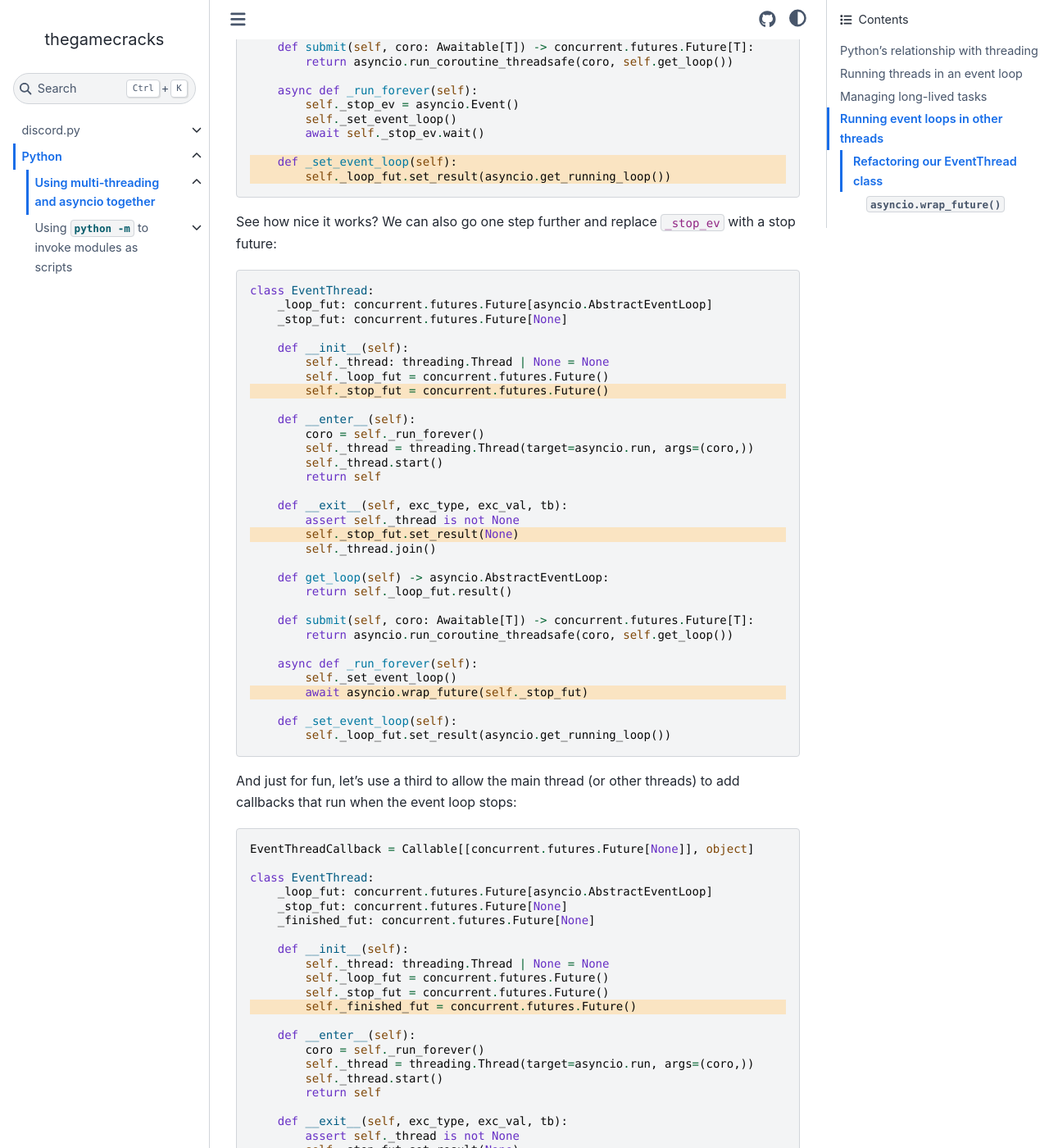
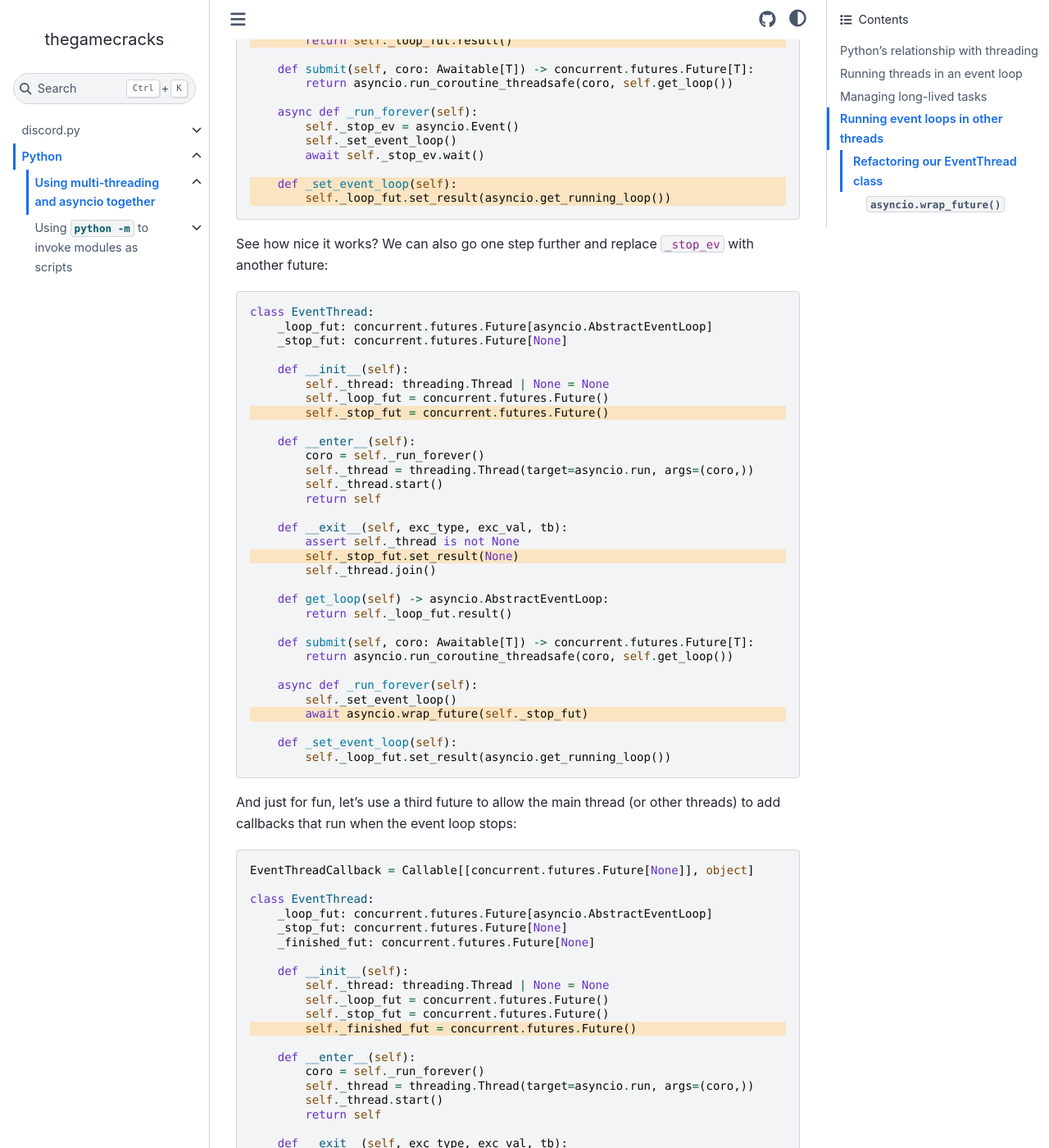
Before and after one commit to thegamecracks/thegamecracks.github.io, a Sphinx documentation site: the page built from docs/python/asyncio_threading.rst, in a window 1280 px wide and 1400 px high, scrolled down 19344 px. Shown: the whole window at 82% size. Built offline with Sphinx 7.4.7 and the Sphinx Book theme 1.1.4, drawn with Linux system fonts in a browser that asks for light colours; some of the changed text lies outside the part shown.

Commit message:
refactor: some wording in asyncio threading

```diff
--- a/docs/python/asyncio_threading.rst
+++ b/docs/python/asyncio_threading.rst
@@ -1118,7 +1119,7 @@ Let's replace our ``_event`` and ``_loop`` attributes with a single
             self._loop_fut.set_result(asyncio.get_running_loop())
 
 See how nice it works? We can also go one step further and replace ``_stop_ev``
-with a stop future:
+with another future:
 
 .. code-block:: python
     :emphasize-lines: 8, 18, 29
@@ -1156,8 +1157,8 @@ with a stop future:
         def _set_event_loop(self):
             self._loop_fut.set_result(asyncio.get_running_loop())
 
-And just for fun, let's use a third to allow the main thread (or other threads)
-to add callbacks that run when the event loop stops:
+And just for fun, let's use a third future to allow the main thread
+(or other threads) to add callbacks that run when the event loop stops:
 
 .. code-block:: python
     :emphasize-lines: 12, 31-32, 39
```
Also changed, not shown: other parts of docs/python/asyncio_threading.rst (+2 -1 lines).
